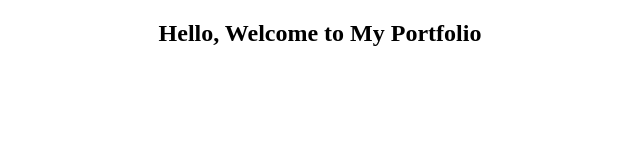
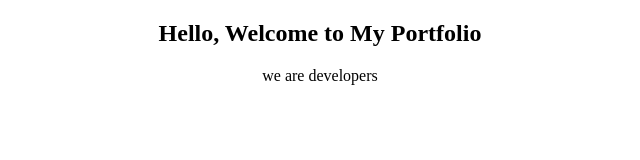
Before and after one commit to okafor-chidimma/chidimmaalvin, a plain HTML site: page index.html in a window 1280 px wide. Shown: the whole page, without its empty margins (320-960 px from the left). Drawn offline with Linux system fonts and the light colour scheme.

Commit message:
updated paragraph

```diff
--- a/index.html
+++ b/index.html
@@ -13,6 +13,10 @@
   <section id="welcome-section" class="text-center">
     <h1>Hello, Welcome to My Portfolio</h1>
   </section>
+
+  <section id="projects" class="text-center">
+    <p class="project-tile"> we are developers</p>
+  </section>
   <script src="js/index.js"></script>
 </body>
 
```
